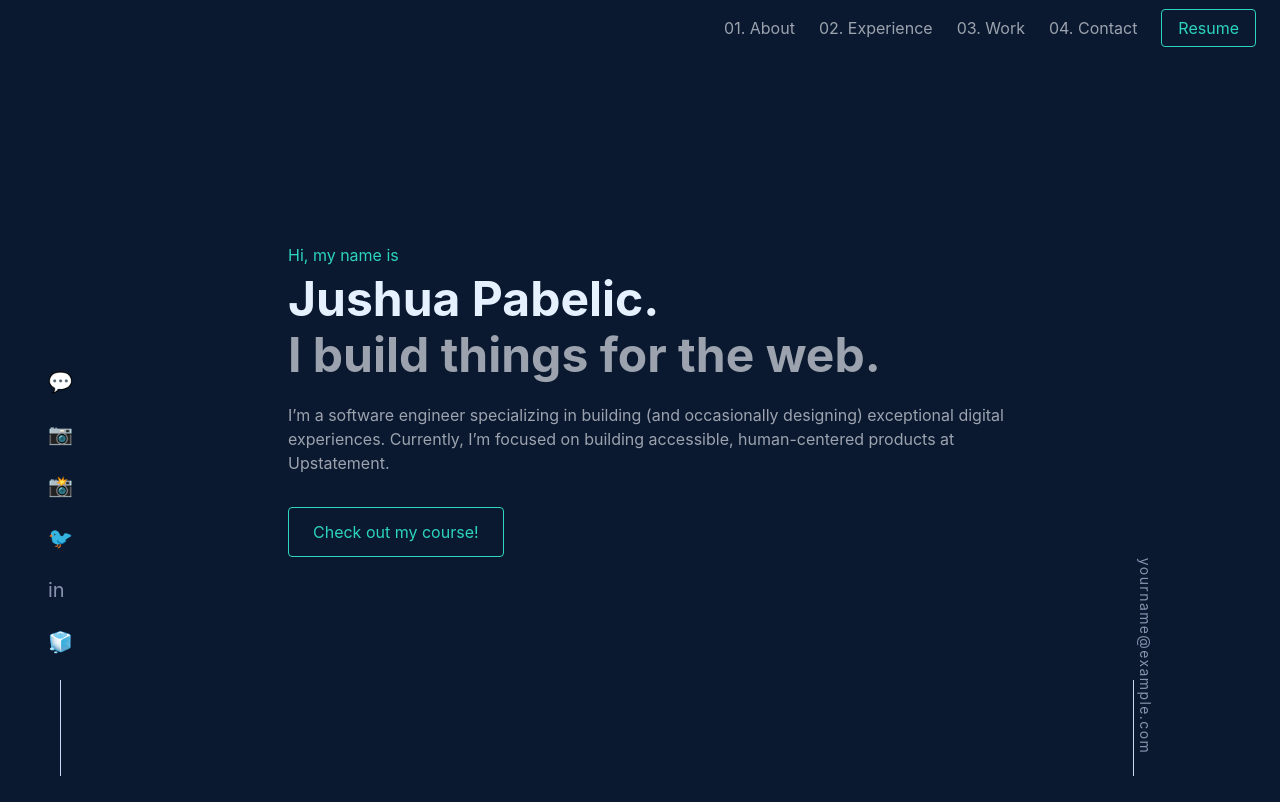
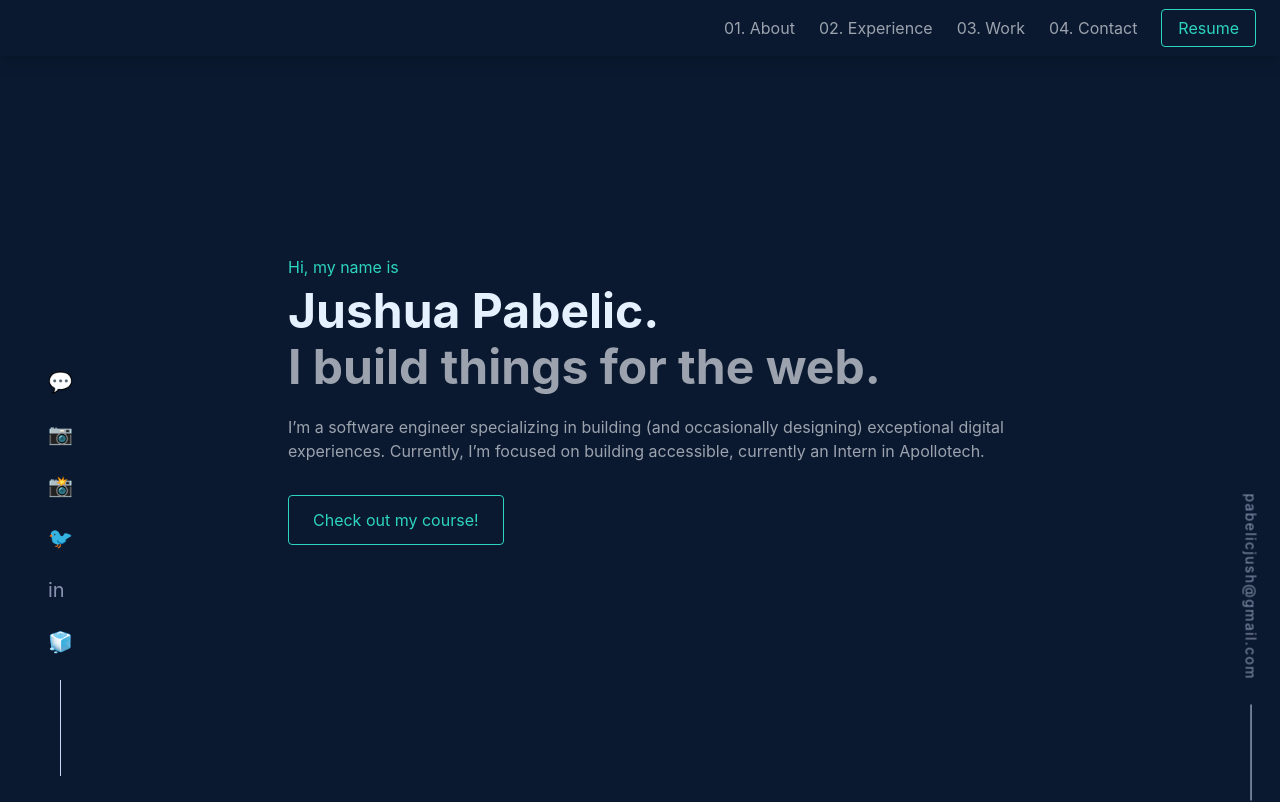
Before and after one commit to Pabelic1221/pabs-portfolio, a React (Create React App) app: page / in a window 1280 px wide. Shown: the top 802 px of the page. Built offline with nearby package versions, Linux system fonts and the light colour scheme.

Commit message:
Refactor Navbar for scroll visibility and update EmailSidebar with new email address

```diff
--- a/src/App.js
+++ b/src/App.js
@@ -16,6 +16,7 @@ function App() {
     { className: 'bg-navy text-white min-h-screen relative' },
     // Sticky Social Sidebar (Lower Left)
     React.createElement(SocialSidebar),
+    React.createElement(EmailSidebar),
 
     // Main Content
     React.createElement(
@@ -30,7 +31,7 @@ function App() {
       React.createElement(Contact),
       React.createElement(Footer)
     ),
-    React.createElement(EmailSidebar), // 👈 Add EmailSidebar
+
   );
 }
 
--- a/src/components/EmailSidebar.js
+++ b/src/components/EmailSidebar.js
@@ -2,16 +2,18 @@ import React from 'react';
 
 function EmailSidebar() {
   return (
-    <div className="fixed bottom-0 right-10 h-auto flex flex-col items-center justify-end py-6 px-2 bg-navy z-50">
-      <div className="mb-6 transform rotate-90 origin-bottom">
-        <a
-          href="mailto:yourname@example.com"
-          className="text-slate hover:text-green transition-colors text-sm tracking-widest"
-        >
-          yourname@example.com
-        </a>
+    <div className="fixed bottom-0 right-10 h-auto flex items-center justify-end bg-navy z-50">
+      <div className="flex items-center transform rotate-90 origin-bottom-right">
+        <div className="mr-6">
+          <a
+            href="mailto:pabelicjush@gmail.com"
+            className="text-slate hover:text-green transition-colors text-sm tracking-widest"
+          >
+            pabelicjush@gmail.com
+          </a>
+        </div>
+        <div className="w-24 h-px bg-lightest-slate"></div>
       </div>
-      <div className="w-px h-24 bg-lightest-slate"></div>
     </div>
   );
 }
--- a/src/components/Hero.js
+++ b/src/components/Hero.js
@@ -8,7 +8,7 @@ function Hero() {
         <h1 className="text-5xl font-bold text-white mt-2">Jushua Pabelic.</h1>
         <h2 className="text-5xl font-bold text-gray-400 mt-2">I build things for the web.</h2>
         <p className="text-gray-400 text-base mt-6">
-          I’m a software engineer specializing in building (and occasionally designing) exceptional digital experiences. Currently, I’m focused on building accessible, human-centered products at Upstatement.
+          I’m a software engineer specializing in building (and occasionally designing) exceptional digital experiences. Currently, I’m focused on building accessible, currently an Intern in Apollotech.
         </p>
         <a
           href="#work"
--- a/src/components/Navbar.js
+++ b/src/components/Navbar.js
@@ -1,8 +1,22 @@
-import React from 'react';
+import React, { useState, useEffect } from 'react';
 
 function Navbar() {
+  const [isVisible, setIsVisible] = useState(true);
+  const [prevScrollPos, setPrevScrollPos] = useState(0);
+
+  useEffect(() => {
+    const handleScroll = () => {
+      const currentScrollPos = window.pageYOffset;
+      setIsVisible(currentScrollPos < prevScrollPos || currentScrollPos === 0);
+      setPrevScrollPos(currentScrollPos);
+    };
+
+    window.addEventListener('scroll', handleScroll);
+    return () => window.removeEventListener('scroll', handleScroll);
+  }, [prevScrollPos]);
+
   return (
-    <nav className="fixed top-0 left-16 right-0 text-white z-50 py-4 px-6 flex justify-end items-center">
+    <nav className={`fixed top-0 left-0 right-0 text-white z-50 py-4 px-6 flex justify-end items-center bg-navy shadow-lg transition-transform duration-300 ${isVisible ? 'translate-y-0' : '-translate-y-full'}`}>
       <div className="space-x-6">
         {['About', 'Experience', 'Work', 'Contact'].map((item, index) => (
           <a
```
